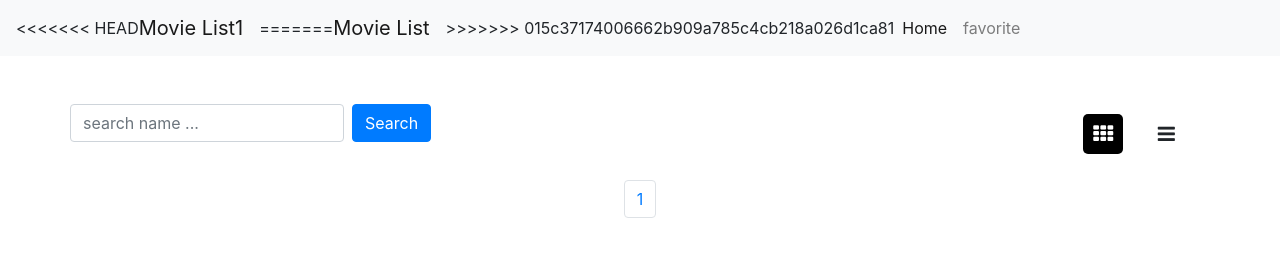
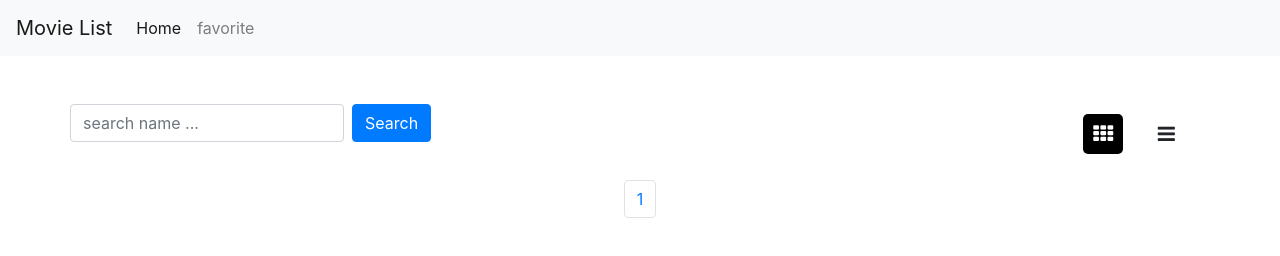
Before and after one commit to purrup/my-movie-list, a plain HTML site: page index.html in a window 1280 px wide. Drawn offline with nearby package versions, Linux system fonts and the light colour scheme; no server answers.

Commit message:
upload files

```diff
--- a/index.html
+++ b/index.html
@@ -15,11 +15,7 @@
 <body>
   <!-- navigation -->
   <nav class="navbar navbar-expand-lg navbar-light bg-light">
-<<<<<<< HEAD
-    <a class="navbar-brand" href="/index.html">Movie List1</a>
-=======
-    <a class="navbar-brand" href="/index.html">Movie List</a>
->>>>>>> 015c37174006662b909a785c4cb218a026d1ca81
+    <a class="navbar-brand" href="index.html">Movie List</a>
     <button class="navbar-toggler" type="button" data-toggle="collapse" data-target="#navbarSupportedContent"
       aria-controls="navbarSupportedContent" aria-expanded="false" aria-label="Toggle navigation">
       <span class="navbar-toggler-icon"></span>
```
